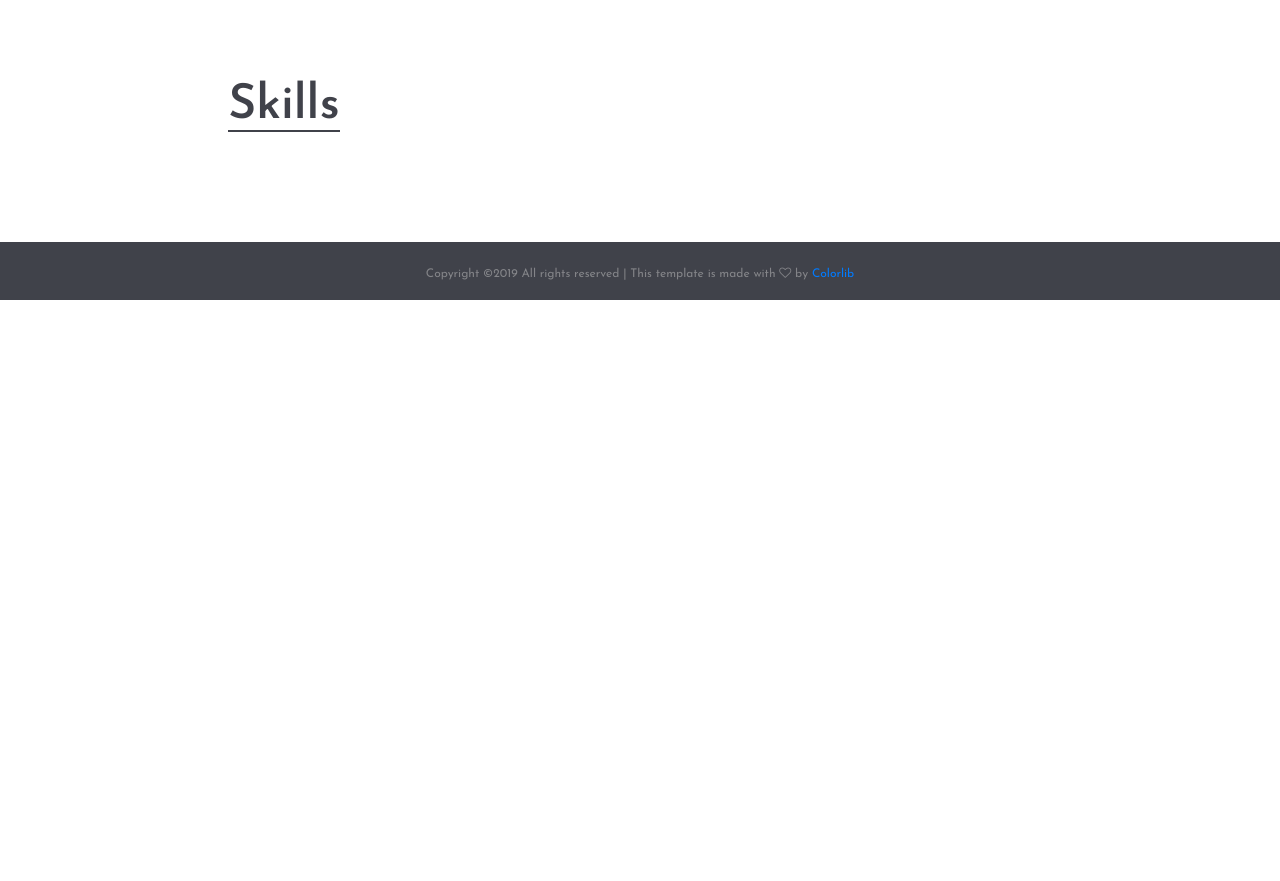
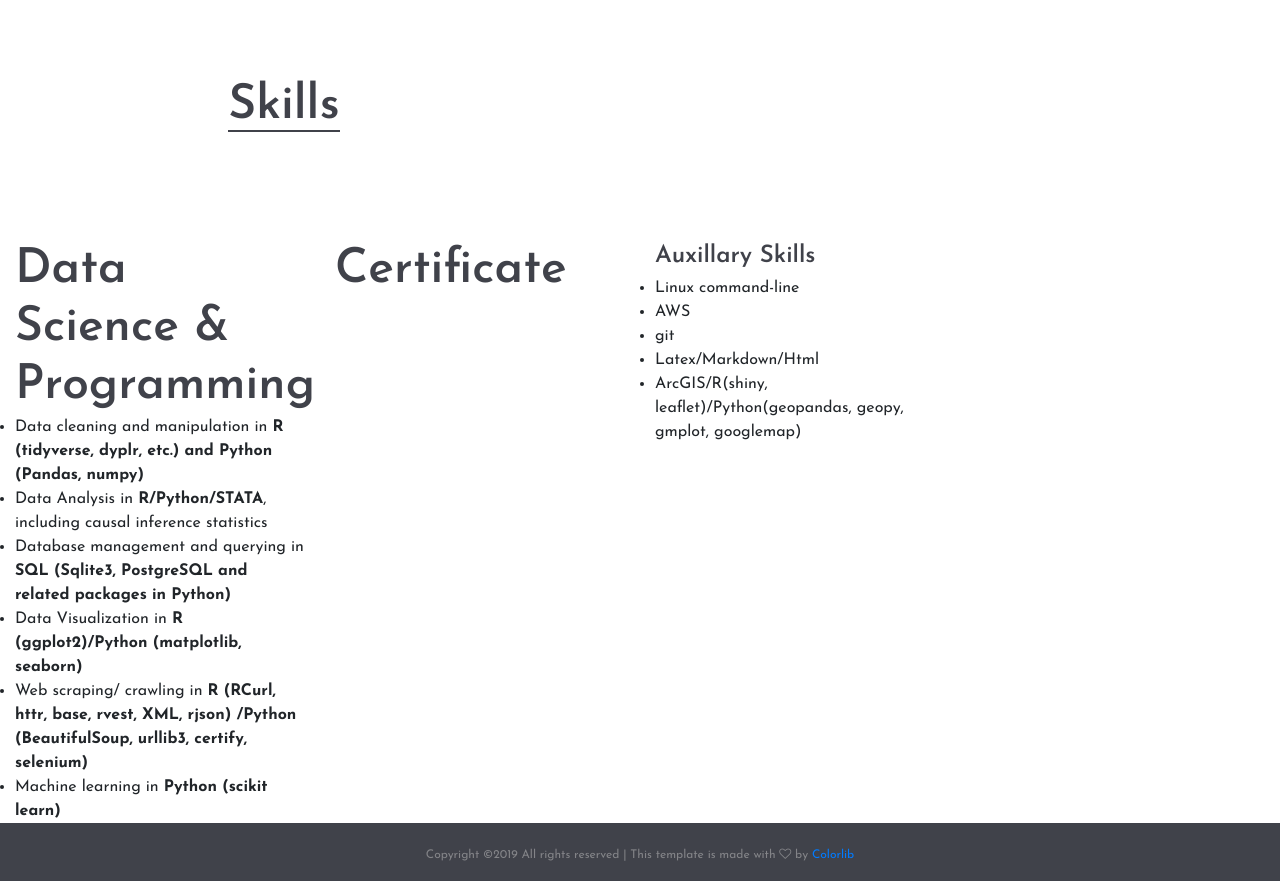
Before and after one commit to haonen/haonen.github.io, a plain HTML site: page index.html in a window 1280 px wide. Shown: the part 4776-5657 px from the top of the page. Before the commit the page ends 5076 px from the top, so only its background shows below. Drawn offline with Linux system fonts and the light colour scheme.

Commit message:
Update index.html

```diff
--- a/index.html
+++ b/index.html
@@ -212,6 +212,43 @@
 
 				</div>
 			</div>
+			<div class="skill-warp">
+				<div class="row">
+					<div class="col-xl-3 col-lg-6 col-md-6">
+						<div class="skill-item">
+							<h2>Data Science & Programming</h2>
+							<ul>
+                                                            <li>Data cleaning and manipulation in <b>R (tidyverse, dyplr, etc.) and Python (Pandas, numpy)</b></li>
+							    <li>Data Analysis in <b>R/Python/STATA</b>, including causal inference statistics</li>
+                                                            <li>Database management and querying in <b>SQL (Sqlite3, PostgreSQL and related packages in Python)</b></li>
+							    <li>Data Visualization in <b>R (ggplot2)/Python (matplotlib, seaborn)</b></li>
+							    <li>Web scraping/ crawling in <b>R (RCurl, httr, base, rvest, XML, rjson) /Python (BeautifulSoup, urllib3, certify, selenium)</b></li>
+                                                            <li>Machine learning in <b>Python (scikit learn)</b></li>
+							</ul>
+						</div>
+					</div>
+					<div class="col-xl-3 col-lg-6 col-md-6">
+						<div class="skill-item">
+							<h2>Certificate</h2>
+							<ul>
+
+                                                        </ul>
+						</div>
+					</div>
+					<div class="col-xl-3 col-lg-6 col-md-6">
+						<div class="portfolio-item">
+							<h2>Auxillary Skills</h2>
+							<ul>
+                                                            <li>Linux command-line</b></li>
+						            <li>AWS</li>
+							    <li>git</li>
+                                                            <li>Latex/Markdown/Html</li>
+							    <li>ArcGIS/R(shiny, leaflet)/Python(geopandas, geopy, gmplot, googlemap)</li>
+                                                        </ul>
+						</div>
+					</div>
+				</div>
+			</div>
 		</div>
 	</section>
 	<!-- Extra section end -->
```
